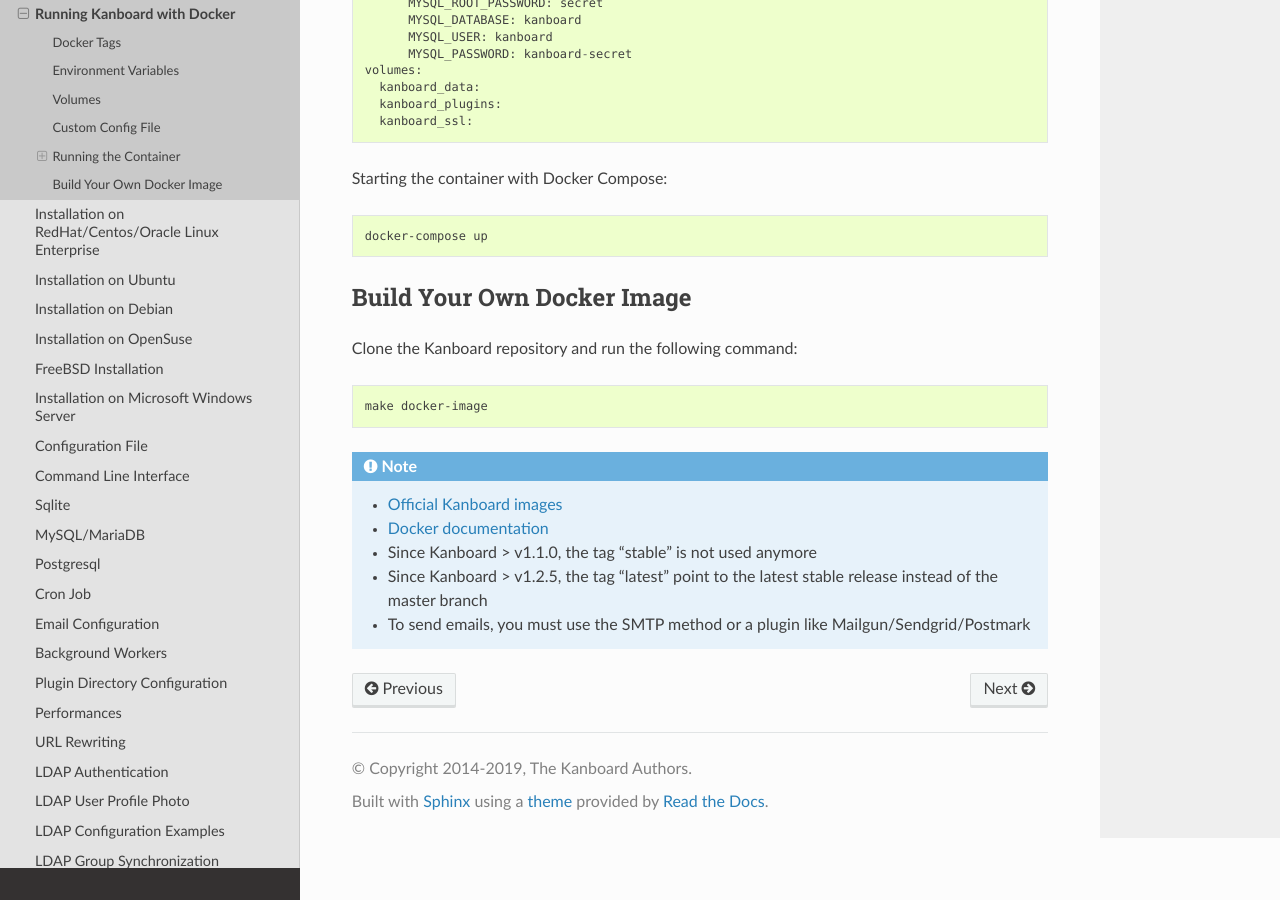
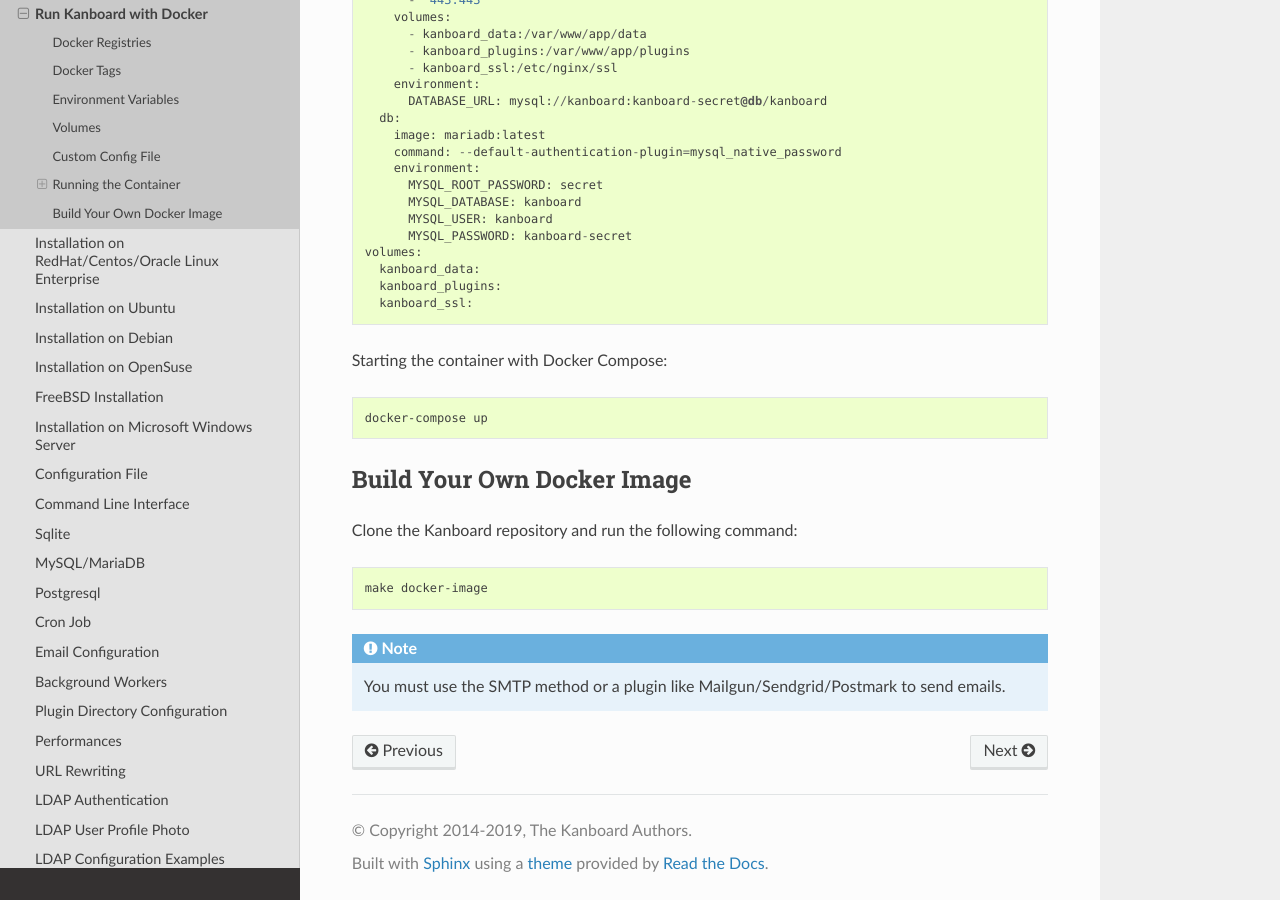
Before and after one commit to kanboard/documentation, a Sphinx documentation site: the page built from source/admin_guide/docker.rst, in a window 1280 px wide and 900 px high, scrolled down 1924 px. Built offline with Sphinx 7.4.7 and the Read the Docs theme 2.0.0, drawn with Linux system fonts in a browser that asks for light colours; some of the changed text lies outside the part shown.

Commit message:
Update docs for v1.2.17

```diff
--- a/source/admin_guide/config_file.rst
+++ b/source/admin_guide/config_file.rst
@@ -95,6 +95,9 @@
 
     // Sendmail command to use when the transport is "sendmail"
     define('MAIL_SENDMAIL_COMMAND', '/usr/sbin/sendmail -bs');
+
+    // E-mail address used for the "Bcc" header to send a copy of all notifications
+    define('MAIL_BCC', '');
 
 Database settings
 -----------------
--- a/source/admin_guide/docker.rst
+++ b/source/admin_guide/docker.rst
@@ -1,9 +1,19 @@
-Running Kanboard with Docker
-============================
+Run Kanboard with Docker
+========================
 
 .. warning:: Please, do not update the software blindly without reading the `ChangeLog <https://github.com/kanboard/kanboard/blob/master/ChangeLog>`_.
              Always check for breaking changes if any.
 
+Docker Registries
+-----------------
+
++----------------------------+-----------------------------------------+
+| Registry                   | Description                             |
++============================+=========================================+
+| Docker Hub                 | ``docker.io/kanboard/kanboard``         |
++----------------------------+-----------------------------------------+
+| GitHub Container Registry  | ``ghcr.io/kanboard/kanboard``           |
++----------------------------+-----------------------------------------+
 
 Docker Tags
 -----------
@@ -123,8 +133,4 @@
 
 .. note::
 
-    - `Official Kanboard images <https://hub.docker.com/r/kanboard/kanboard/>`__
-    - `Docker documentation <https://docs.docker.com/>`__
-    - Since Kanboard > v1.1.0, the tag "stable" is not used anymore
-    - Since Kanboard > v1.2.5, the tag "latest" point to the latest stable release instead of the master branch
-    - To send emails, you must use the SMTP method or a plugin like Mailgun/Sendgrid/Postmark
+  You must use the SMTP method or a plugin like Mailgun/Sendgrid/Postmark to send emails.
```
